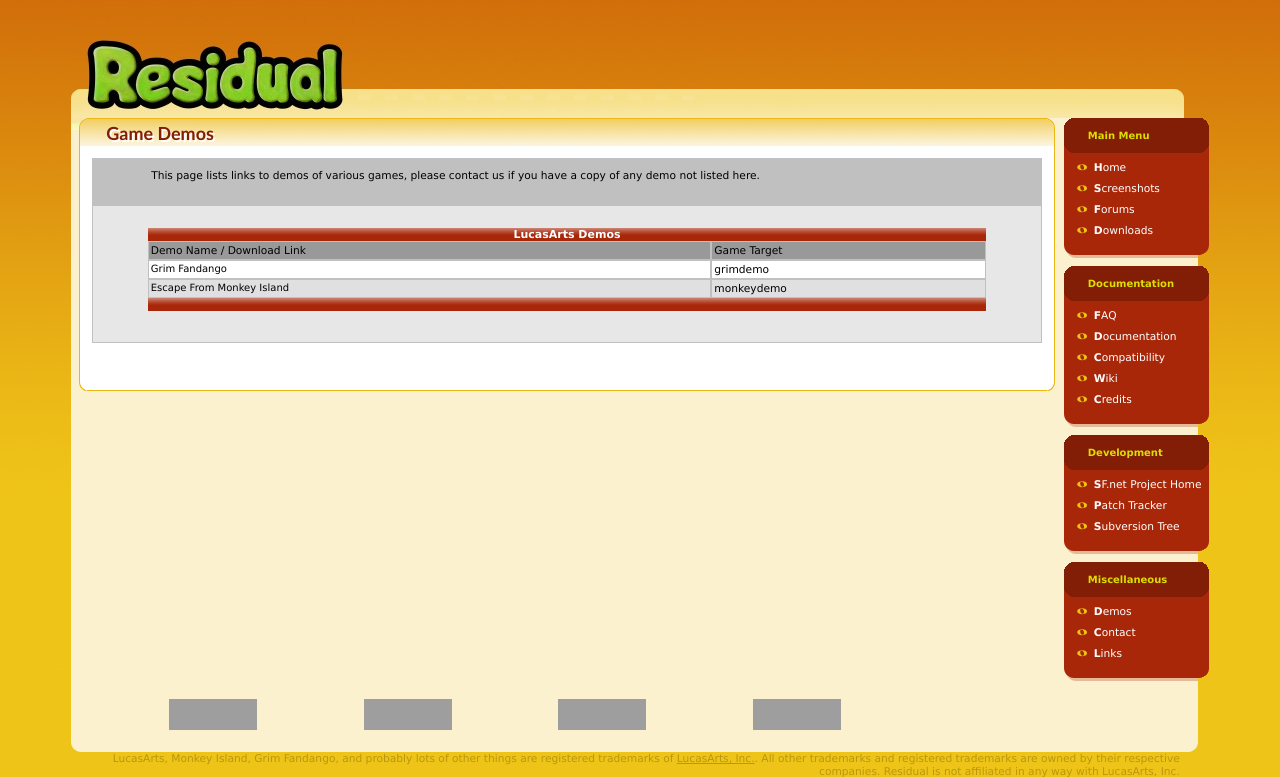
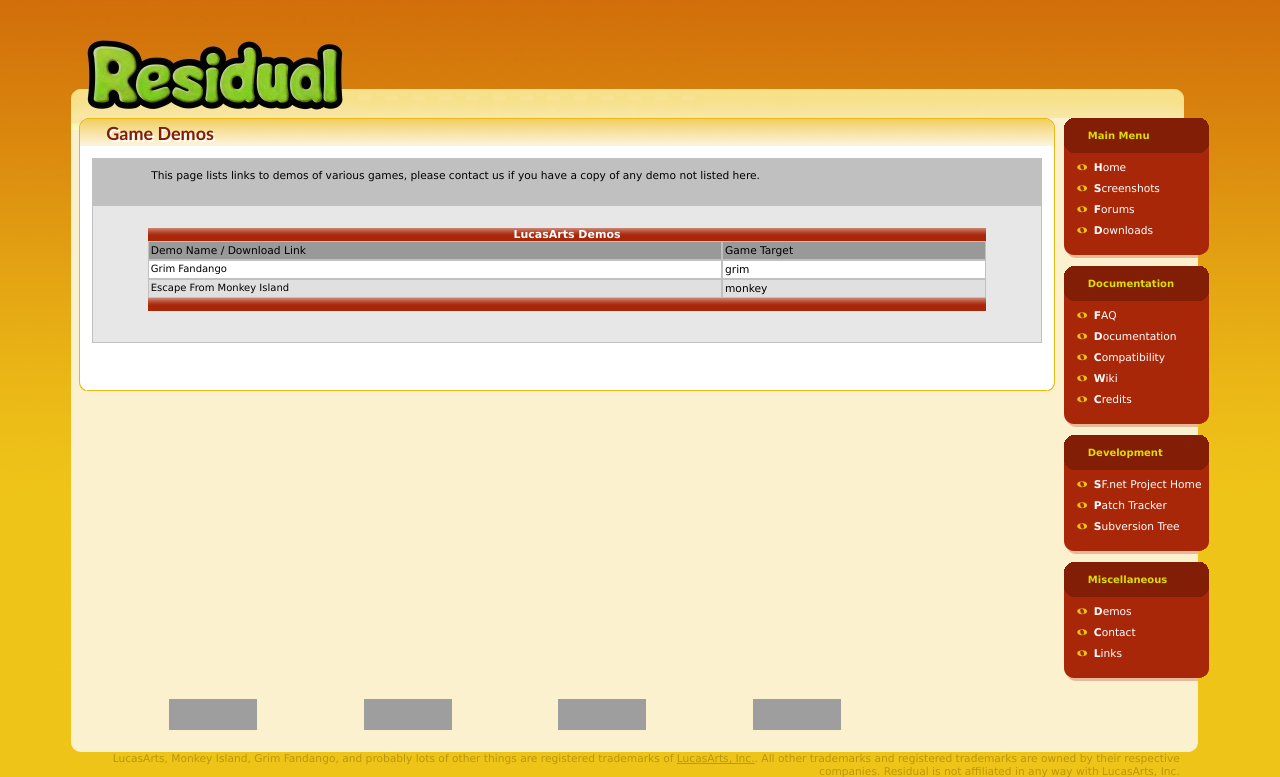
Before and after one commit to residualvm/residualvm-web, a PHP site: page /demos.php in a window 1280 px wide. Shown: the top 777 px of the page. Run offline with PHP 8.4, Linux system fonts and the light colour scheme; grey boxes are pictures that could not be loaded.

Commit message:
update demo links
git-svn-id: http://residualvm.svn.sourceforge.net/svnroot/residualvm/web/trunk@1467 f59d7af5-260c-0410-b1c1-8abfca62acd6

```diff
--- a/demos.php
+++ b/demos.php
@@ -45,9 +45,9 @@ html_content_begin('Game Demos');
 
 $LEC_demos = array(
 	'Grim Fandango'
-		=> array('http://xfer.lfnetwork.com/lucasfiles.com/downloads/51/GFFullDemo.exe', 'grimdemo'),
+		=> array('http://robertmegone.com/residual/demos/grim-win-demo-en.zip', 'grim'),
 	'Escape From Monkey Island'
-		=> array('ftp://ftp.lucasarts.com/demos/pc/EMI/MonkeyComplete.exe', 'monkeydemo')
+		=> array('http://robertmegone.com/residual/demos/emi-win-demo-en.zip', 'monkey')
 	);
 
 function render_demos($title, $demos) {
```
